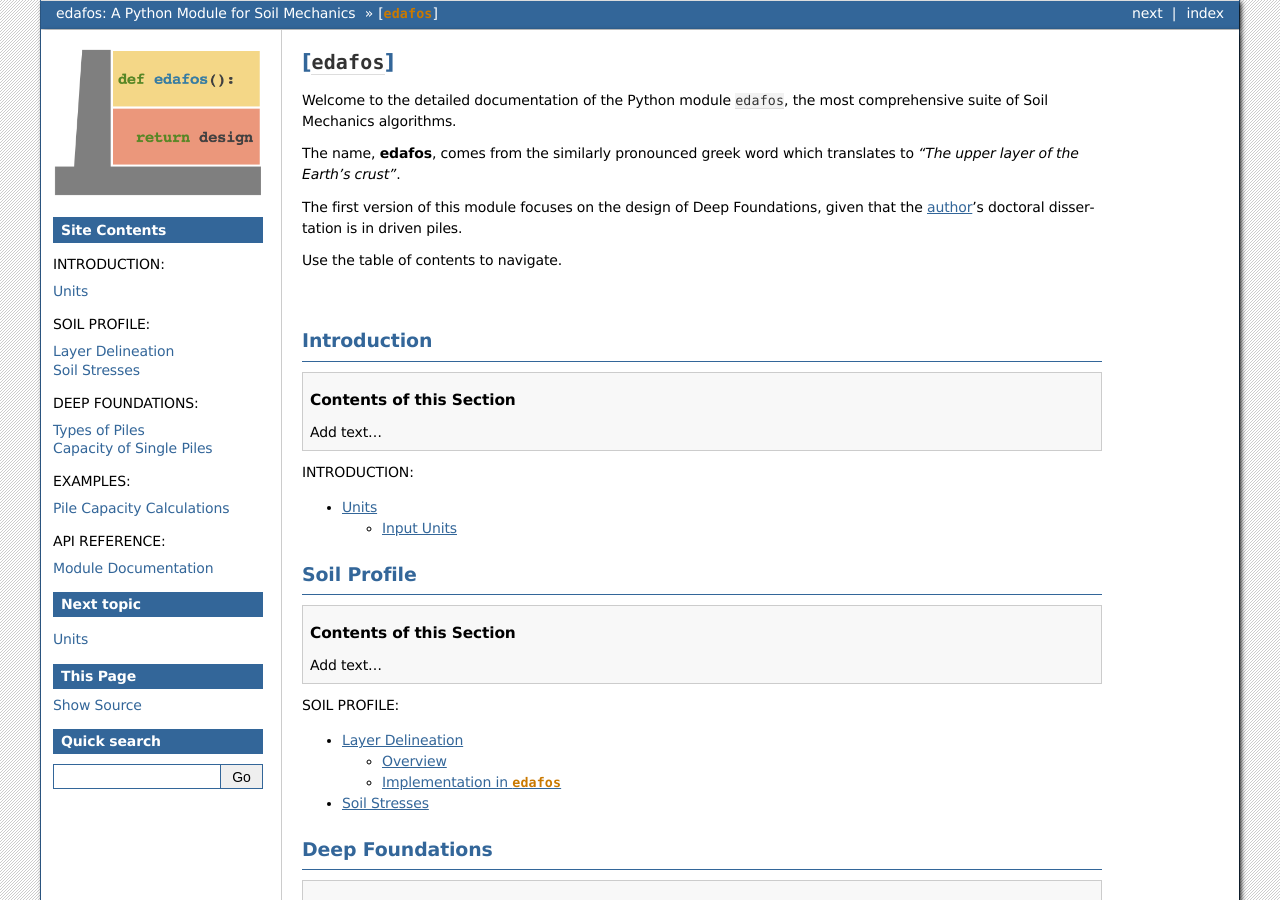
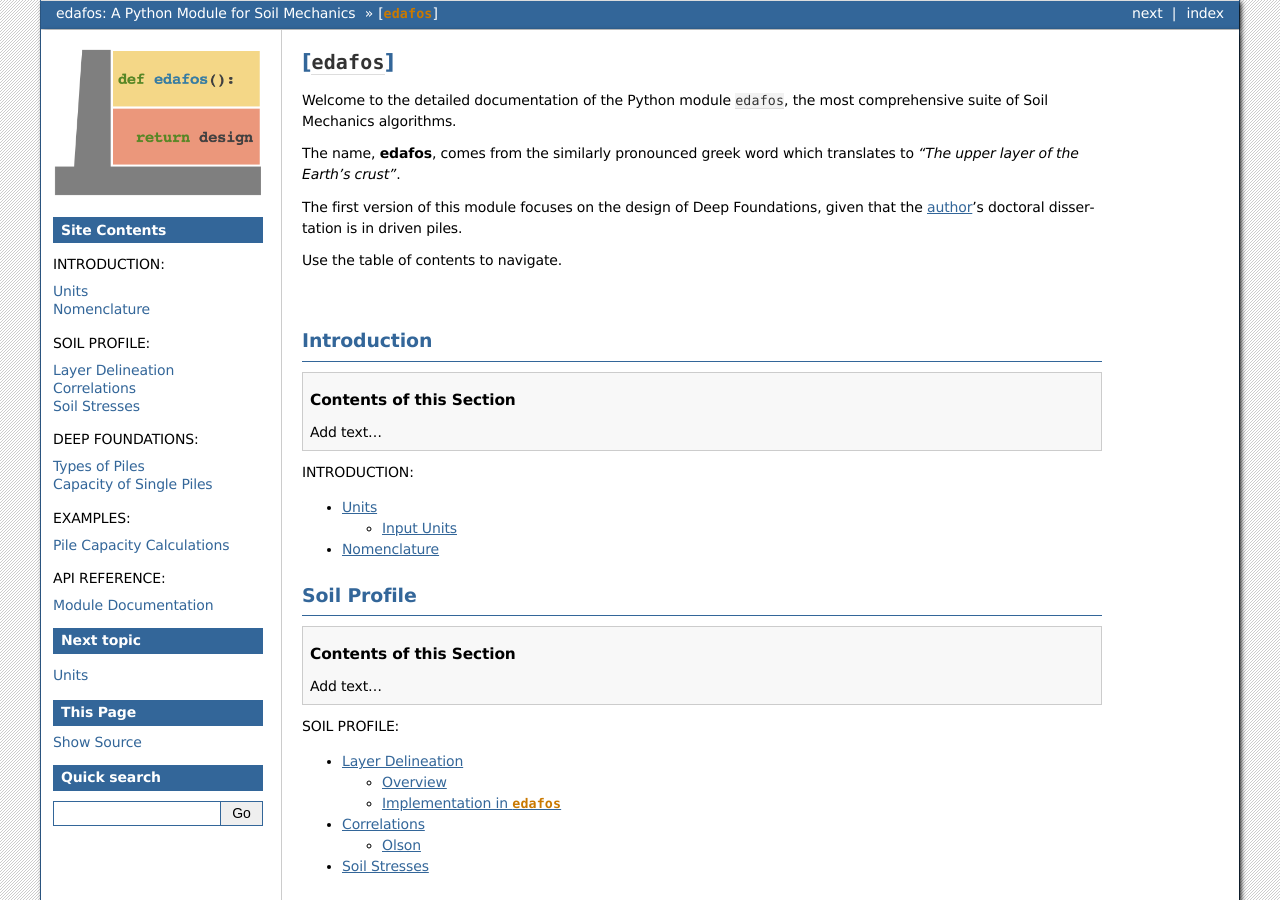
Before and after one commit to nickmachairas/edafos, a Sphinx documentation site: the page built from docs/index.rst, in a window 1280 px wide and 900 px high. Built offline with Sphinx 7.4.7, drawn with Linux system fonts in a browser that asks for light colours.

Commit message:
added nomenclature and correlations

```diff
--- a/docs/index.rst
+++ b/docs/index.rst
@@ -46,6 +46,7 @@ Introduction
    :maxdepth: 2
 
    intro/units
+   intro/nomenclature
 
 
 
@@ -63,6 +64,7 @@ Soil Profile
    :caption: SOIL PROFILE:
 
    soil/delineation
+   soil/correlations
    soil/stresses
 
 
```
